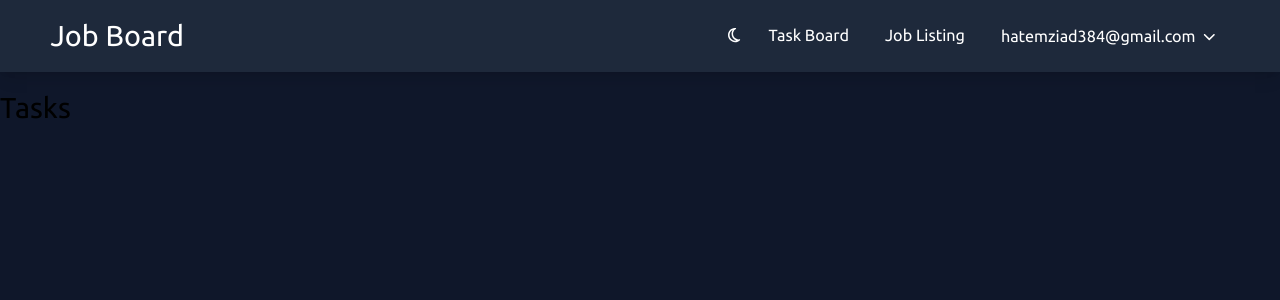
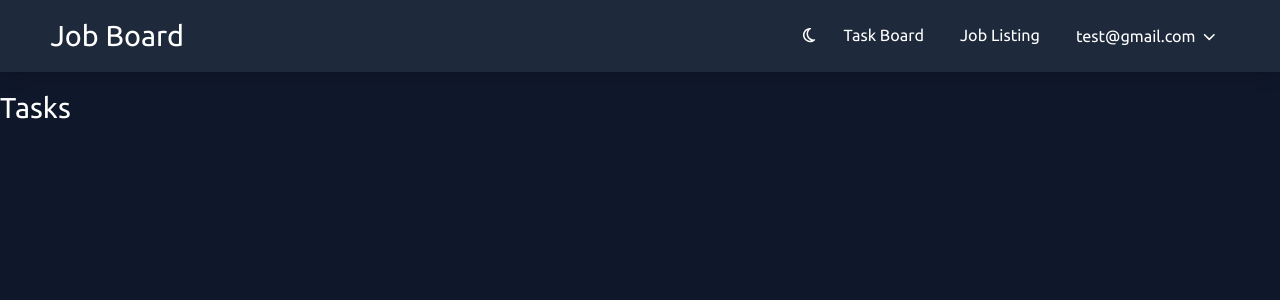
Before and after one commit to ZEO2011/job-board, a React (Vite) app: page /tasks in a window 1280 px wide. Shown: the top 300 px of the page. Built offline with nearby package versions, Linux system fonts and the light colour scheme.

Commit message:
made few changes

```diff
--- a/src/layouts/Header.tsx
+++ b/src/layouts/Header.tsx
@@ -160,7 +160,7 @@ export default function Header() {
 							onClick={profile}
 						>
 							<button className="flex gap-2 items-center justify-between py-1">
-								hatemziad384@gmail.com
+								test@gmail.com
 								<FontAwesomeIcon
 									icon={faChevronDown}
 									className={`text-sm transition ${
--- a/src/pages/jobs/Jobs.tsx
+++ b/src/pages/jobs/Jobs.tsx
@@ -1,3 +1,3 @@
 export default function Jobs() {
-	return <h1>Jobs</h1>
+	return <h1 className="dark:text-white">Jobs</h1>
 }
--- a/src/pages/tasks/Tasks.tsx
+++ b/src/pages/tasks/Tasks.tsx
@@ -1,3 +1,3 @@
 export default function Tasks() {
-	return <h1>tasks</h1>
+	return <h1 className="dark:text-white">tasks</h1>
 }
```
